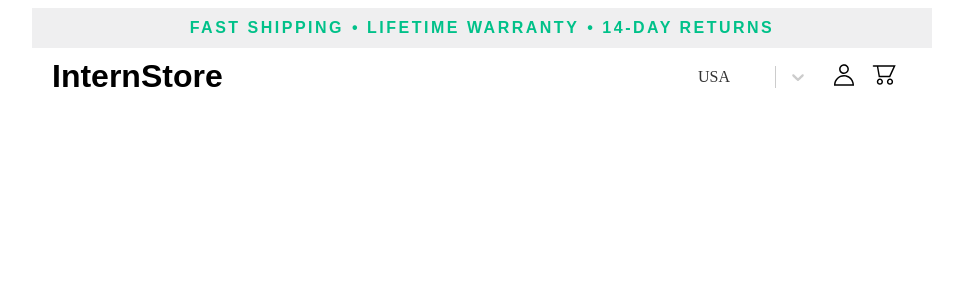
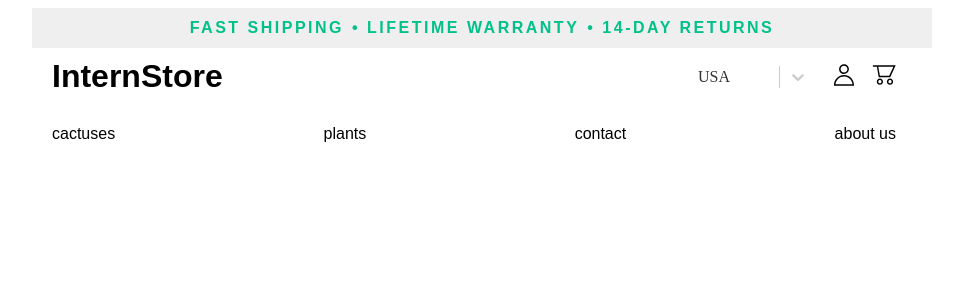
Before and after one commit to Novacci/intern-store, a Next.js app: page / in a window 1280 px wide. Shown: the top 300 px of the page, without its empty margins (166-1129 px from the left). Built offline with nearby package versions, Linux system fonts and the light colour scheme.

Commit message:
Added BotBar component with links to 4 diffrent pages

```diff
--- /dev/null
+++ b/app/components/BotBar.tsx
@@ -0,0 +1,21 @@
+import Link from 'next/link';
+import '../styles/BotBar.scss';
+
+export default function BotBar() {
+  return (
+    <div className="links-position">
+      <Link href="/cactuses">
+        <span>cactuses</span>
+      </Link>
+      <Link href="/plants">
+        <span>plants</span>
+      </Link>
+      <Link href="/contact">
+        <span>contact</span>
+      </Link>
+      <Link href="/about">
+        <span>about us</span>
+      </Link>
+    </div>
+  );
+}
--- a/app/components/Cart.tsx
+++ b/app/components/Cart.tsx
@@ -1,11 +1,14 @@
 import React from 'react';
 import cart from '../assets/cart.svg';
 import Image from 'next/image';
+import Link from 'next/link';
 
 export default function Cart() {
   return (
     <div>
-      <Image src={cart} alt="cart" />
+      <Link href="/cart">
+        <Image src={cart} alt="cart" />
+      </Link>
     </div>
   );
 }
--- a/app/components/Login.tsx
+++ b/app/components/Login.tsx
@@ -1,11 +1,14 @@
 import React from 'react';
 import login from '../assets/login.svg';
 import Image from 'next/image';
+import Link from 'next/link';
 
 export default function Login() {
   return (
     <div>
-      <Image src={login} alt="login" />
+      <Link href="/login">
+        <Image src={login} alt="login" />
+      </Link>
     </div>
   );
 }
--- a/app/layout.tsx
+++ b/app/layout.tsx
@@ -1,6 +1,7 @@
 import './globals.scss';
 import TopBar from './components/TopBar';
 import MidBar from './components/MidBar';
+import BotBar from './components/BotBar';
 
 export const metadata = {
   title: 'Next.js',
@@ -17,6 +18,7 @@ export default function RootLayout({
       <body>{children}</body>
       <TopBar />
       <MidBar />
+      <BotBar />
     </html>
   );
 }
--- /dev/null
+++ b/app/styles/BotBar.scss
@@ -0,0 +1,16 @@
+.links-position {
+  display: flex;
+  justify-content: space-between;
+  align-items: center;
+  padding: 0px 20px;
+  height: 55px;
+  a {
+    text-decoration: none;
+    color: black;
+    font-family: itc-avant-garde-gothic-pro, sans-serif;
+    &:hover {
+      opacity: 0.5;
+      transition: opacity 0.5s ease;
+    }
+  }
+}
--- a/app/styles/TopBar.scss
+++ b/app/styles/TopBar.scss
@@ -6,8 +6,6 @@
   width: 900px;
   height: 40px;
   text-align: center;
-}
-
   span {
     color: #00c189;
     text-transform: uppercase;
@@ -16,3 +14,4 @@ span {
     font-weight: 600;
     letter-spacing: 2.5px;
   }
+}
```
Lines whose indentation alone changed are shown as unchanged.
